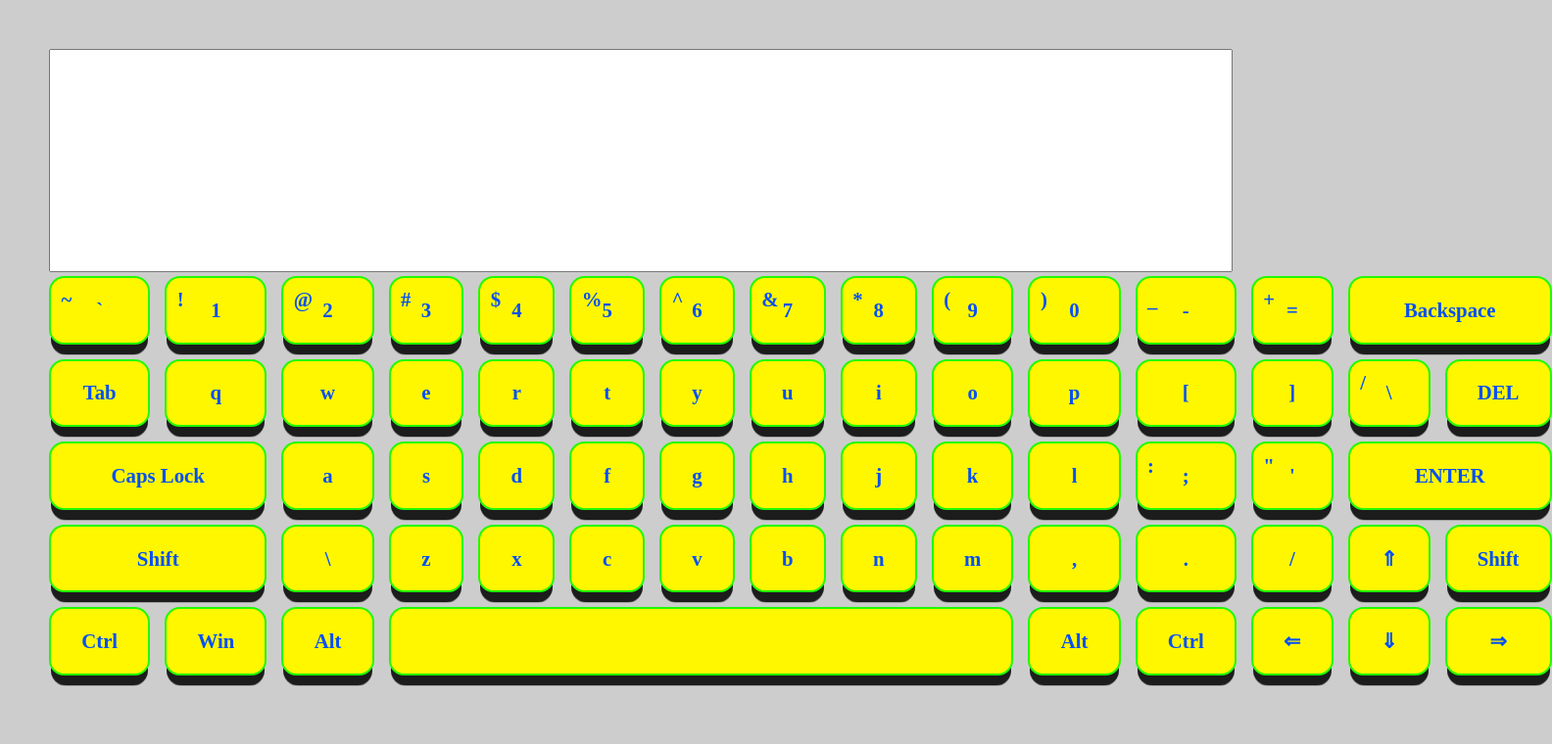
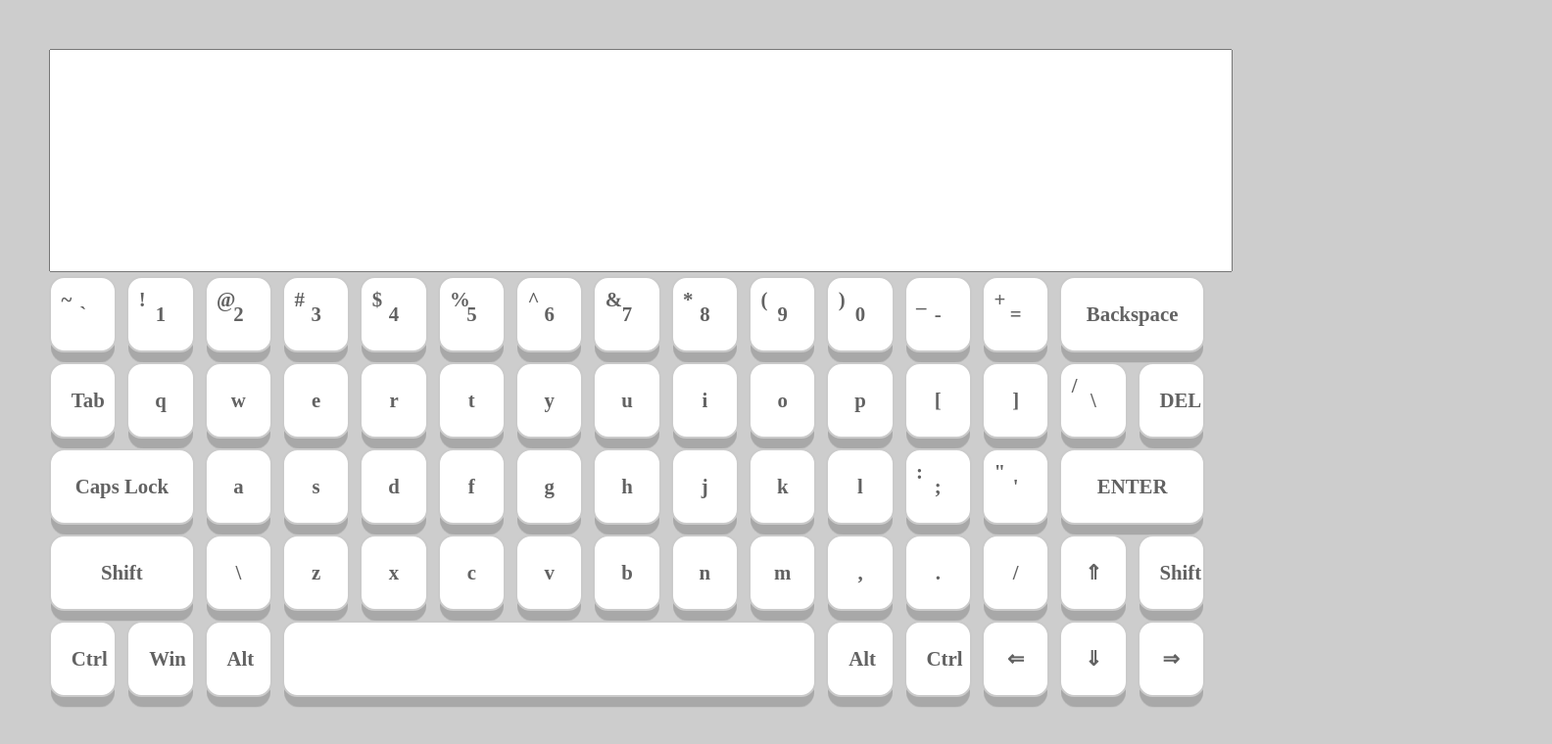
Before and after one commit to Dimcom1010/virtual-keyboard, a website with bundled scripts: page virtual-keyboard/index.html in a window 1280 px wide. Shown: the whole page at 98% size, 1584 px wide, since content can reach past the window. Built offline with nearby package versions, Linux system fonts and the light colour scheme.

Commit message:
featch: new style for keyboard

```diff
--- a/virtual-keyboard/scss/components/_key.scss
+++ b/virtual-keyboard/scss/components/_key.scss
@@ -3,8 +3,9 @@
 .key {
     position: relative;
     font-weight: 600;
+    min-width: 1em;
     color: $key-text;
-    padding: 1em 1.5em;
+    padding: 1.2em 1em;
     background: $key-bg;
     font-size: 1.3em;
     border: 2px solid $key-border;
--- a/virtual-keyboard/scss/components/_keyboard.scss
+++ b/virtual-keyboard/scss/components/_keyboard.scss
@@ -1,8 +1,8 @@
 
 #keyboard{
     margin: auto;
-    max-width: 1600px;
-    gap: 15px;
+    max-width: 1700px;
+    gap: 10px;
     display: grid;
     grid-template-columns: repeat(15, 1fr);
 }
```
Also changed, not shown: virtual-keyboard/style/style.css, 1 other file.
